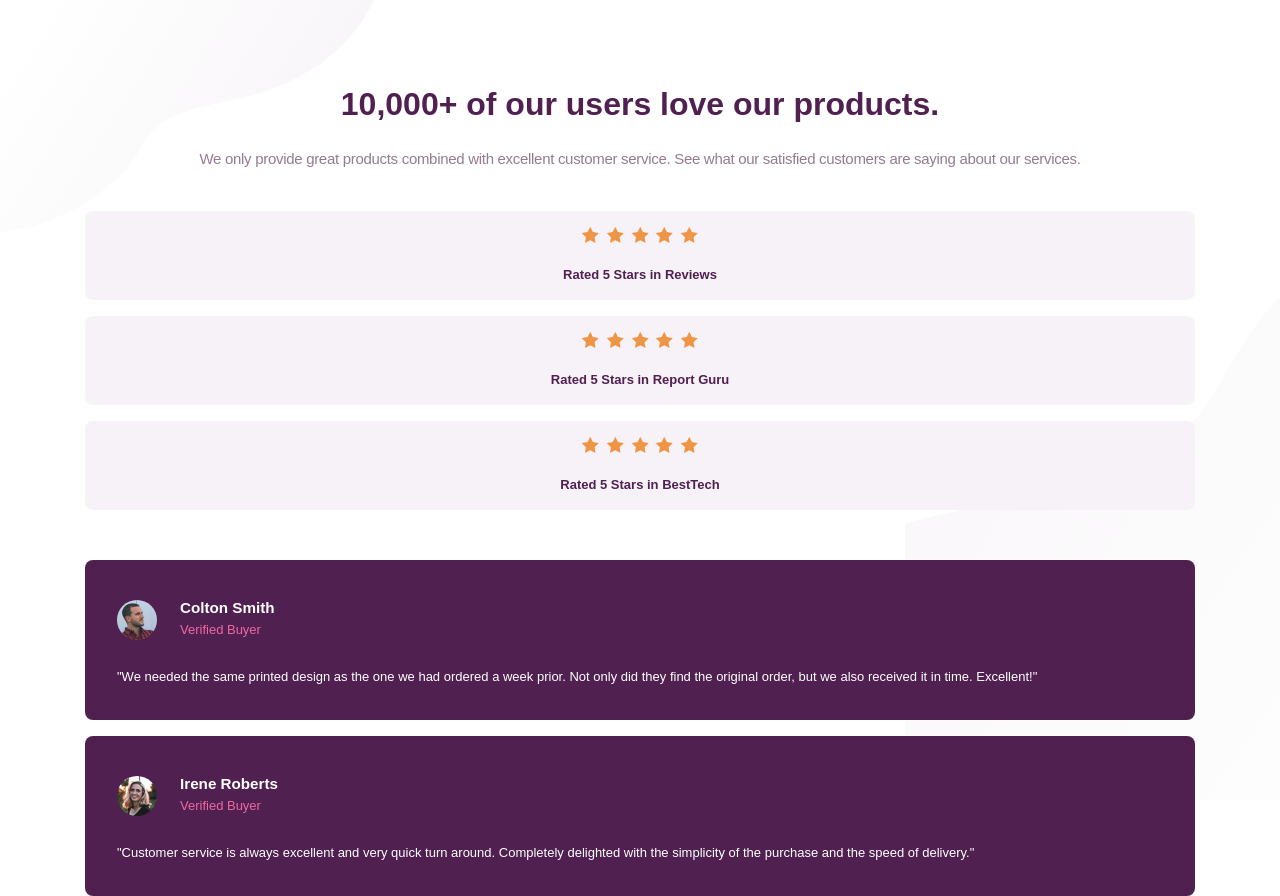
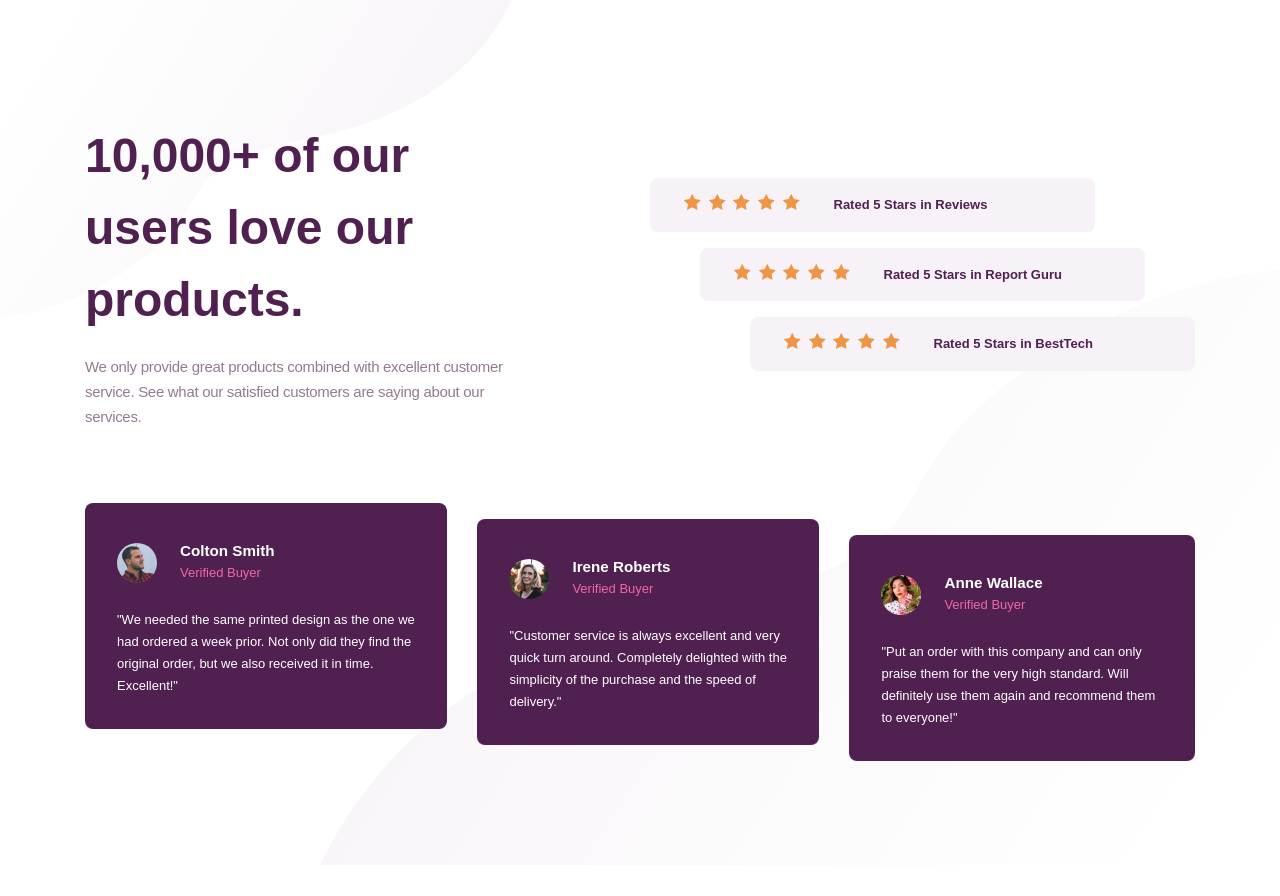
Before and after one commit to Insidiae/ztm-designer-to-developer-handoff, a website: page index.html in a window 1280 px wide. Shown: the top 896 px of the page. After the commit the page ends 865 px from the top, so only its background shows below. Drawn offline with Linux system fonts and the light colour scheme; a web font is replaced by a local one.

Commit message:
Finish responsive styles

```diff
--- /dev/null
+++ b/sass/abstracts/_queries.scss
@@ -0,0 +1,38 @@
+// https://sass-guidelin.es/#responsive-web-design-and-breakpoints
+$breakpoints: (
+  "tablet-small-above": (
+    // 650px
+    min-width: 40.675em,
+  ),
+  "tablet-portrait-above": (
+    // 900px
+    min-width: 56.25em,
+  ),
+  "tablet-landscape-above": (
+    // 1050px
+    min-width: 65.625em,
+  ),
+);
+
+/// Responsive breakpoint manager
+/// @access public
+/// @param {String} $breakpoint - Breakpoint
+/// @requires $breakpoints
+@mixin respond-to($breakpoint) {
+  $raw-query: map-get($breakpoints, $breakpoint);
+
+  @if $raw-query {
+    $query: if(
+      type-of($raw-query) == "string",
+      unquote($raw-query),
+      inspect($raw-query)
+    );
+
+    @media #{$query} {
+      @content;
+    }
+  } @else {
+    @error 'No value found for `#{$breakpoint}`. '
+         + 'Please make sure it is defined in `$breakpoints` map.';
+  }
+}
--- a/sass/base/_base.scss
+++ b/sass/base/_base.scss
@@ -1,3 +1,5 @@
+@use "../abstracts/queries";
+
 :root {
   // Primary
   --color-primary-dark-magenta: hsl(300deg 43% 22%);
@@ -14,5 +16,12 @@ body {
   background-image: url(../images/bg-pattern-top-mobile.svg),
     url(../images/bg-pattern-bottom-mobile.svg);
   background-repeat: no-repeat;
+  background-size: 60%, 100%;
   background-position: left top, right bottom;
+
+  @include queries.respond-to(tablet-portrait-above) {
+    background-image: url(../images/bg-pattern-top-desktop.svg),
+      url(../images/bg-pattern-bottom-desktop.svg);
+    background-size: 40%, 75%;
+  }
 }
--- a/sass/base/_reset.scss
+++ b/sass/base/_reset.scss
@@ -16,7 +16,7 @@
 // 3. Allow percentage-based heights in the application
 html,
 body {
-  height: 100%;
+  min-height: 100%;
 }
 
 // Typographic tweaks!
--- a/sass/base/_typography.scss
+++ b/sass/base/_typography.scss
@@ -1,3 +1,5 @@
+@use "../abstracts/queries";
+
 @font-face {
   font-family: "Spartan";
   font-style: normal;
@@ -14,10 +16,18 @@ body {
   font-family: "Spartan", sans-serif;
   text-align: center;
   font-size: 0.8125rem; // 13px
+
+  @include queries.respond-to(tablet-portrait-above) {
+    text-align: left;
+  }
 }
 
 .heading-secondary {
   margin-bottom: 18px;
   font-size: 2rem; // 32px
   font-weight: 700;
+
+  @include queries.respond-to(tablet-landscape-above) {
+    font-size: 3rem; // 48px
+  }
 }
--- a/sass/components/_social-proof.scss
+++ b/sass/components/_social-proof.scss
@@ -1,8 +1,7 @@
+@use "../abstracts/queries";
+
 .social-proof {
   padding: 80px 0 100px;
-
-  // &__content {
-  // }
 
   &__description {
     margin-bottom: 40px;
@@ -85,4 +84,56 @@
       line-height: 1.69230769; // 22px / 13px
     }
   }
+
+  @include queries.respond-to(tablet-portrait-above) {
+    padding: 120px 0;
+
+    &__content {
+      width: 40%;
+    }
+
+    &__description {
+      margin: 0;
+    }
+
+    &__rating {
+      display: flex;
+      align-items: center;
+      width: 445px;
+      padding: 16px 32px;
+
+      &:nth-child(1) {
+        transform: translateX(-100px);
+      }
+
+      &:nth-child(2) {
+        transform: translateX(-50px);
+      }
+
+      &__body {
+        margin-top: 0;
+        margin-left: 32px;
+      }
+    }
+
+    &__reviews {
+      display: flex;
+      margin-top: 90px;
+    }
+
+    &__review {
+      &:not(:first-child) {
+        margin-top: 0;
+        margin-left: 30px;
+      }
+
+      &:nth-child(1) {
+        transform: translateY(-16px);
+      }
+
+      &:nth-child(3) {
+        transform: translateY(16px);
+      }
+    }
+  }
 }
--- a/sass/layout/_index.scss
+++ b/sass/layout/_index.scss
@@ -1 +1,2 @@
 @forward "max-width-wrapper";
+@forward "row";
--- a/sass/layout/_max-width-wrapper.scss
+++ b/sass/layout/_max-width-wrapper.scss
@@ -1,5 +1,15 @@
+@use "../abstracts/queries";
+
 .max-width-wrapper {
   width: 90%;
   max-width: 1110px;
   margin: 0 auto;
+
+  @include queries.respond-to(tablet-small-above) {
+    width: 70%;
+  }
+
+  @include queries.respond-to(tablet-portrait-above) {
+    width: 95%;
+  }
 }
--- /dev/null
+++ b/sass/layout/_row.scss
@@ -0,0 +1,9 @@
+@use "../abstracts/queries";
+
+.row {
+  @include queries.respond-to(tablet-portrait-above) {
+    display: flex;
+    justify-content: space-between;
+    align-items: center;
+  }
+}
```
Also changed, not shown: css/style.css, 1 other file.
